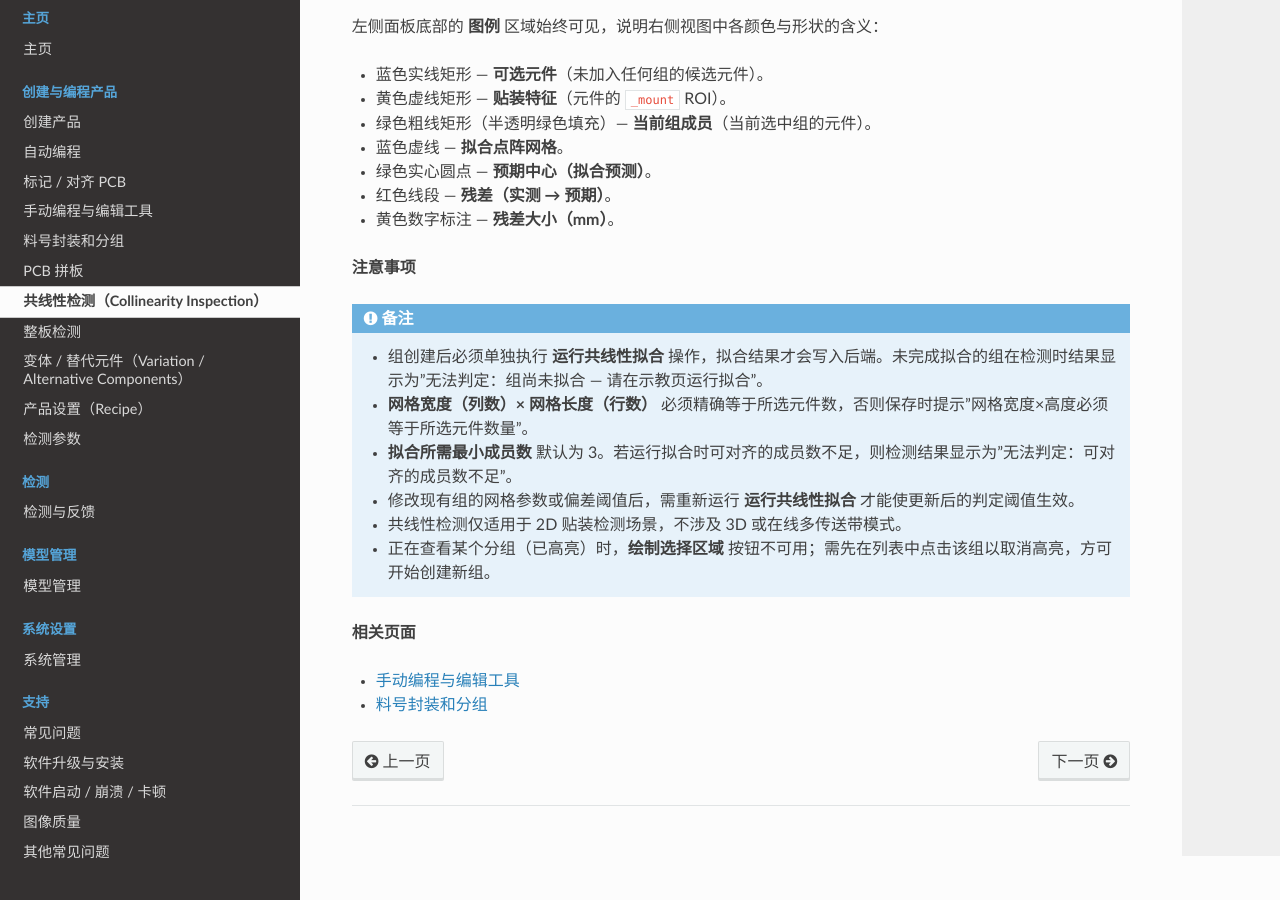
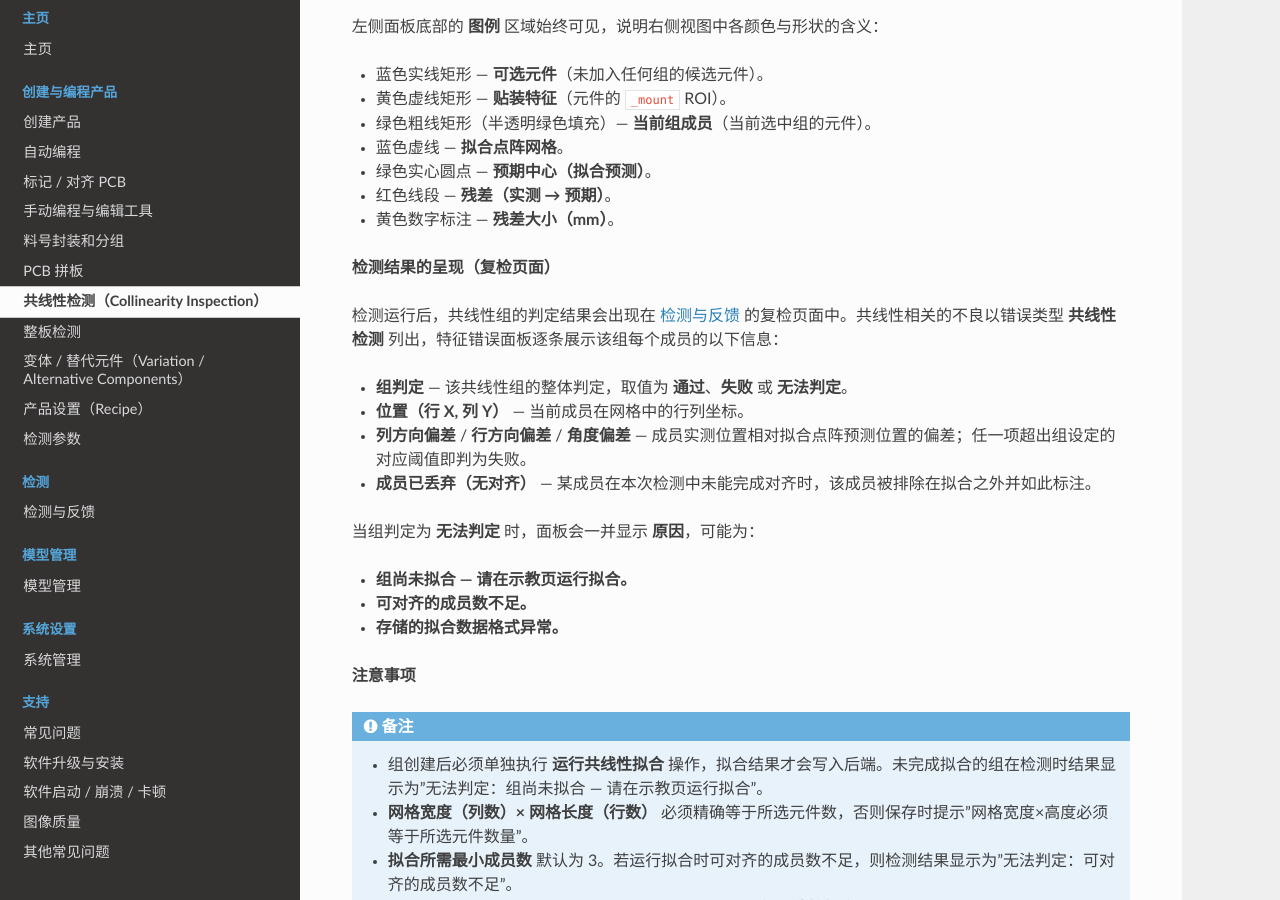
Before and after one commit to DaoAI-Robotics-Inc/daoai_pcb_aoi_user_manual, a Sphinx documentation site: the page built from docs/source/complete_user_guide/features/collinearity_inspection.rst, in a window 1280 px wide and 900 px high, scrolled down 2331 px. Built offline with Sphinx 7.4.7 and the Read the Docs theme 3.1.0, drawn with Linux system fonts in a browser that asks for light colours; some of the changed text lies outside the part shown.

Commit message:
update colliearity

```diff
--- a/docs/source/complete_user_guide/features/collinearity_inspection.rst
+++ b/docs/source/complete_user_guide/features/collinearity_inspection.rst
@@ -78,6 +78,23 @@
 - 红色线段 — **残差（实测 → 预期）**。
 - 黄色数字标注 — **残差大小（mm）**。
 
+**检测结果的呈现（复检页面）**
+
+检测运行后，共线性组的判定结果会出现在 :ref:`检测与反馈` 的复检页面中。共线性相关的不良以错误类型 **共线性检测** 列出，特征错误面板逐条展示该组每个成员的以下信息：
+
+- **组判定** — 该共线性组的整体判定，取值为 **通过**、**失败** 或 **无法判定**。
+- **位置（行 X, 列 Y）** — 当前成员在网格中的行列坐标。
+- **列方向偏差** / **行方向偏差** / **角度偏差** — 成员实测位置相对拟合点阵预测位置的偏差；任一项超出组设定的对应阈值即判为失败。
+- **成员已丢弃（无对齐）** — 某成员在本次检测中未能完成对齐时，该成员被排除在拟合之外并如此标注。
+
+当组判定为 **无法判定** 时，面板会一并显示 **原因**，可能为：
+
+- **组尚未拟合 — 请在示教页运行拟合。**
+- **可对齐的成员数不足。**
+- **存储的拟合数据格式异常。**
+
+.. screenshot-todo: images/collinearity_review_result.png — 复检页面 特征错误面板中的共线性检测结果：组判定（通过/失败/无法判定）、位置（行/列）、列方向偏差/行方向偏差/角度偏差、以及无法判定时的原因
+
 **注意事项**
 
 .. note::
--- a/docs/source/complete_user_guide/features/variations.rst
+++ b/docs/source/complete_user_guide/features/variations.rst
@@ -7,9 +7,7 @@
 
 替代料与主元件共享同一元件位置（designator），在模板编辑器中以独立行显示，可单独查看其特征。创建替代料后需重新训练模型，才能在后续检测任务中生效。
 
-.. image:: images/variation_overview.png
-   :scale: 70%
-   :alt: 复检页面左侧 NG 列表区域，列出已检测的元件
+.. screenshot-todo: images/variation_overview.png — 复检页面左侧 NG 列表区域，列出已检测的元件
 
 **如何进入**
 
```
Also changed, not shown: README.md (+29 -0 lines), 5 other files.
